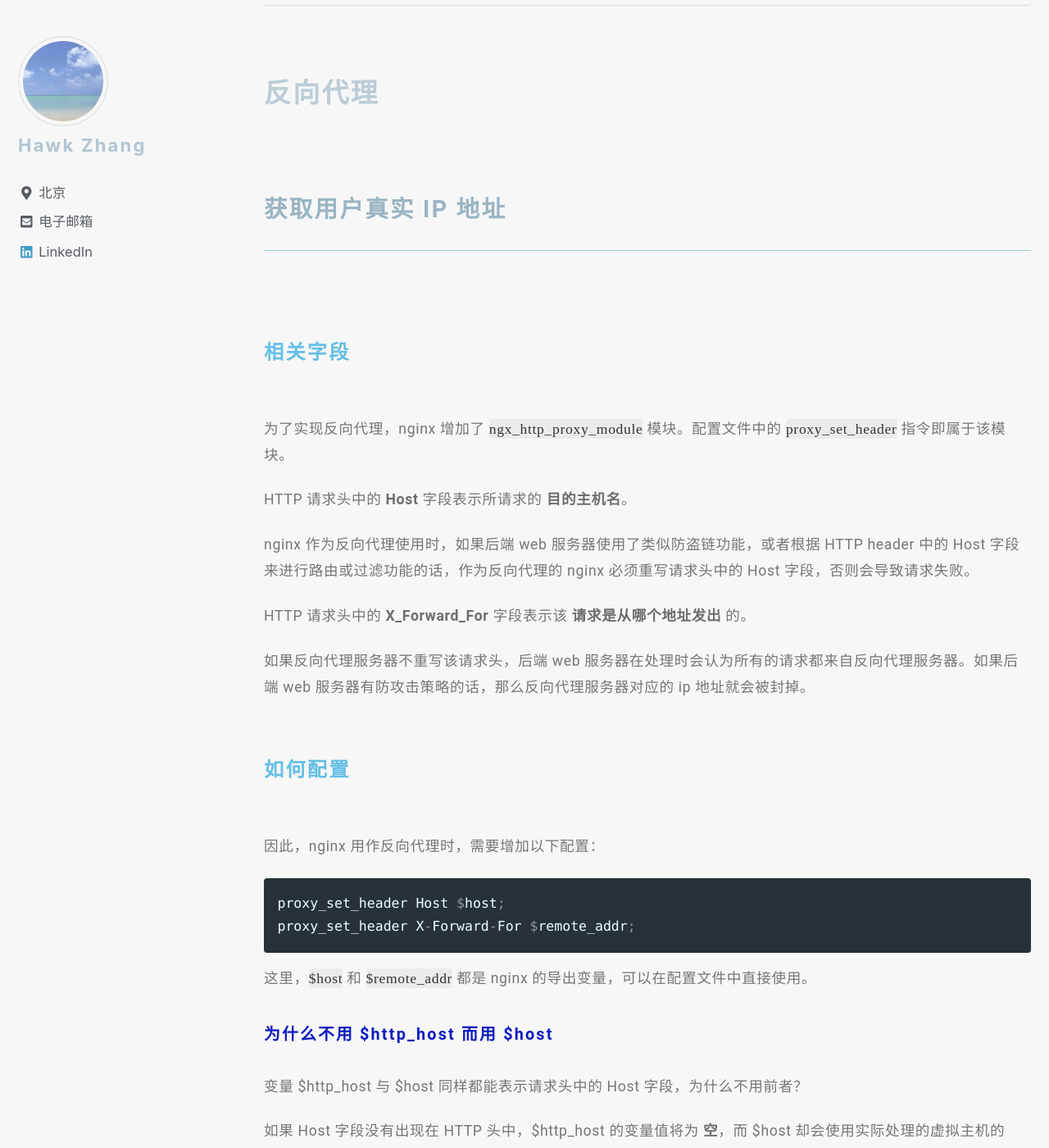
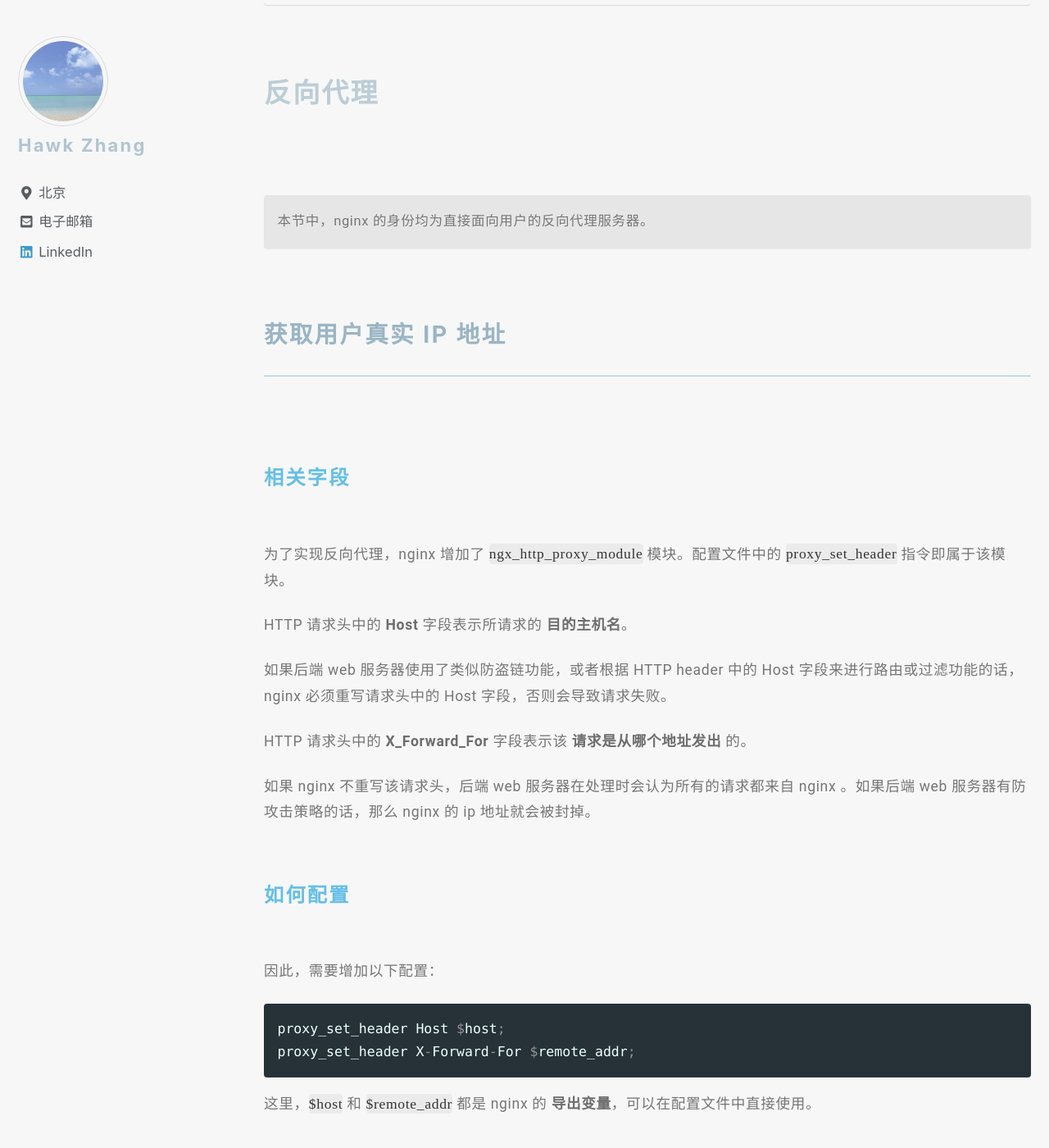
Before and after one commit to narru888/linotes_note, a Jekyll site: the page built from _posts/server/nginx/2016-01-03-common.conf.md, in a window 1280 px wide and 1400 px high, scrolled down 620 px. Shown: the whole window at 82% size. Built offline with Jekyll 4.4.1, drawn with Linux system fonts in a browser that asks for light colours; nearby versions of some CDN libraries; a script that is not in the unit is left out; some of the changed text lies outside the part shown.

Commit message:
update on 2018-08-07 16:10:01 CST

````diff
--- a/_posts/server/nginx/2016-01-03-common.conf.md
+++ b/_posts/server/nginx/2016-01-03-common.conf.md
@@ -15,6 +15,10 @@ header:
 
 ## 反向代理
 
+本节中，nginx 的身份均为直接面向用户的反向代理服务器。
+{: .notice}
+
+
 
 ### 获取用户真实 IP  地址
 
@@ -26,24 +30,24 @@ header:
 
 HTTP 请求头中的 **Host** 字段表示所请求的 **目的主机名**。
 
-nginx 作为反向代理使用时，如果后端 web 服务器使用了类似防盗链功能，或者根据 HTTP header 中的 Host 字段来进行路由或过滤功能的话，作为反向代理的 nginx 必须重写请求头中的 Host 字段，否则会导致请求失败。
+如果后端 web 服务器使用了类似防盗链功能，或者根据 HTTP header 中的 Host 字段来进行路由或过滤功能的话，nginx 必须重写请求头中的 Host 字段，否则会导致请求失败。
 
 HTTP 请求头中的 **X_Forward_For** 字段表示该 **请求是从哪个地址发出** 的。
 
-如果反向代理服务器不重写该请求头，后端 web 服务器在处理时会认为所有的请求都来自反向代理服务器。如果后端 web 服务器有防攻击策略的话，那么反向代理服务器对应的 ip 地址就会被封掉。
+如果 nginx 不重写该请求头，后端 web 服务器在处理时会认为所有的请求都来自 nginx 。如果后端 web 服务器有防攻击策略的话，那么 nginx 的 ip 地址就会被封掉。
 
 
 
 #### 如何配置
 
-因此，nginx 用作反向代理时，需要增加以下配置：
+因此，需要增加以下配置：
 
 ```conf
 proxy_set_header Host $host;
 proxy_set_header X-Forward-For $remote_addr;
 ```
 
-这里，`$host` 和 `$remote_addr` 都是 nginx 的导出变量，可以在配置文件中直接使用。
+这里，`$host` 和 `$remote_addr` 都是 nginx 的 **导出变量**，可以在配置文件中直接使用。
 
 
 ##### 为什么不用 $http_host 而用 $host
@@ -57,7 +61,7 @@ proxy_set_header X-Forward-For $remote_addr;
 
 因为服务器集群之间的通信是可以信任的，所以只需在离用户最近的前端代理上，强制设定 `X-Forward-For`，后端所有机器无需任何设置，直接信任并使用前端机器传递过来的 `X-Forward-For` 值即可。
 
-因此在反向代理上配置 nginx ：
+配置 nginx ：
 
 ```conf
 location  ~  ^/static {
@@ -66,26 +70,27 @@ location  ~  ^/static {
 }
 ```
 
-记住，`$remote_addr` 是 nginx 的 **内置变量**，代表了客户端真实 IP 地址。通过该设置，强行将 `X-Forward-For` 设置为客户端地址，使客户端无法伪造 IP 地址。
+`$remote_addr` 是 nginx 的 **内置变量**，代表了客户端真实 IP 地址。通过该设置，强行将 `X-Forward-For` 设置为客户端地址，使客户端无法伪造 IP 地址。
+{: .notice}
 
-当 nginx 作为反向代理服务器时，可以配置 `X-Forward-For` 把发送者 ip 地址、代理服务器 ip 地址同时记录下来，用逗号分隔。
+可以配置 `X-Forward-For` 把发送者 ip 地址、代理服务器 ip 地址同时记录下来，用逗号分隔。
 
 
 ##### 后端服务器如何获取用户真实地址
 
-反向代理在客户端和 web 服务器之间增加了中间层，因此 web 服务器无法直接拿到客户端的 ip 地址，在 web 服务器上通过 `$remote_addr` 变量拿到的是反向代理服务器的 ip 地址。
+反向代理在客户端和 web 服务器之间增加了中间层，因此 web 服务器无法直接拿到客户端的 ip 地址，在 web 服务器上通过 `$remote_addr` 变量拿到的是 nginx 的 ip 地址。
 
 而在反向代理服务器上，nginx 使用 `$remote_addr` 变量获得的是用户的真实地址。
 
-要想在 web 服务器上也能获取用户的真实地址，就必须在 nginx 上作一个赋值操作：
+要想在 web 服务器上也能获取用户的真实地址，就必须在 nginx 上自定义一个变量，为其赋值 `$remote_addr`：
 
 ```conf
 proxy_set_header X-real-ip $remote_addr;
 ```
 
-`X-real-ip` 是一个自定义的变量名，名字可以随意取。
+`X-real-ip` 是一个 **自定义变量**，名字可以随意取。
 
-这样，用户的真实 ip 地址就置于 `X-real-ip` 变量中了，在 web 服务器端可以通过类似如下 API 获取客户端真实地地下：
+这样，用户的真实 ip 地址就置于 `X-real-ip` 变量中了，在 web 服务器端可以通过类似如下 API 读取该变量值，从而获取客户端真实地址：
 
 ```conf
 request.getAttribute("X-real-ip")
````
Also changed, not shown: 1 other file.
